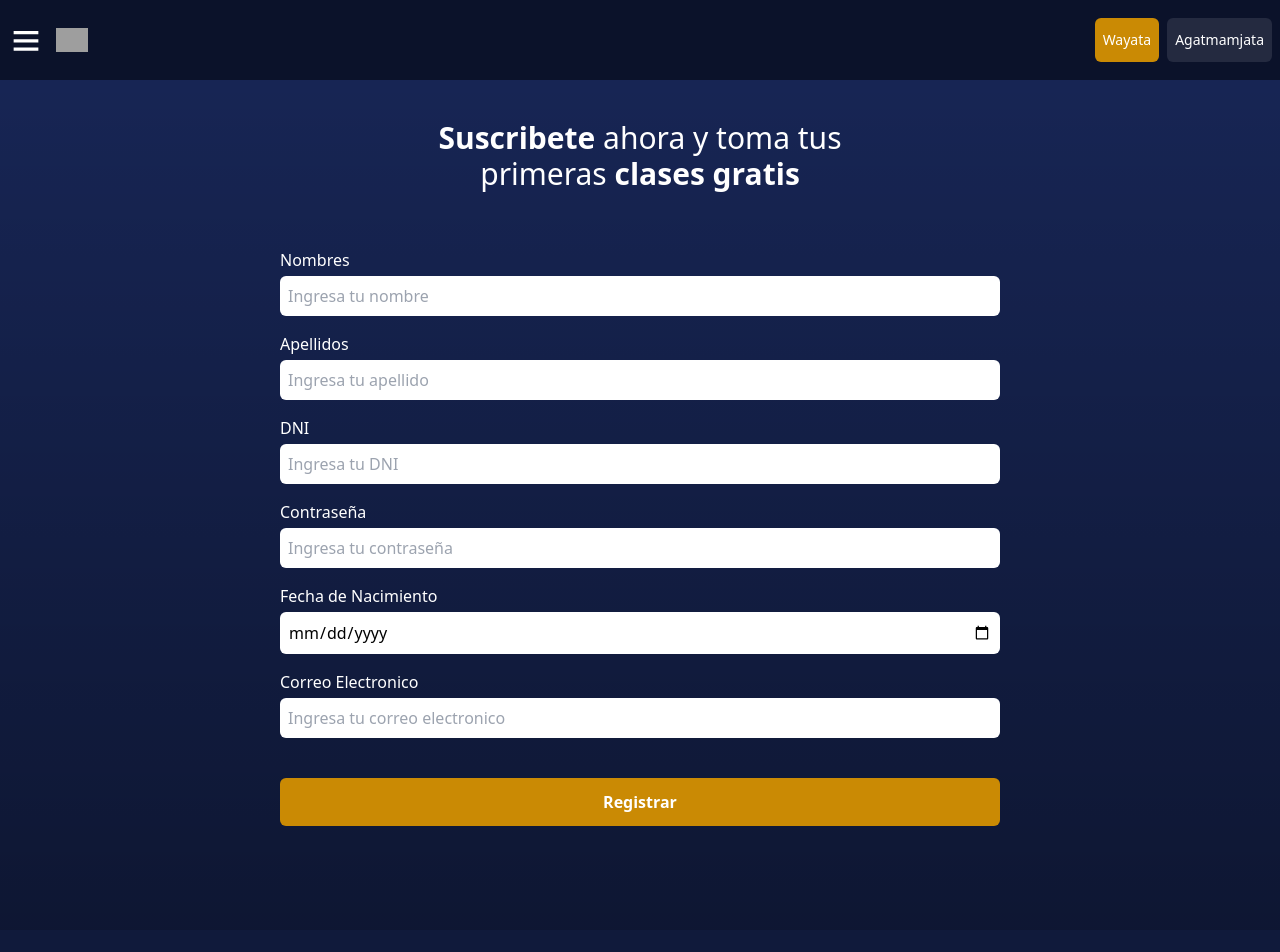
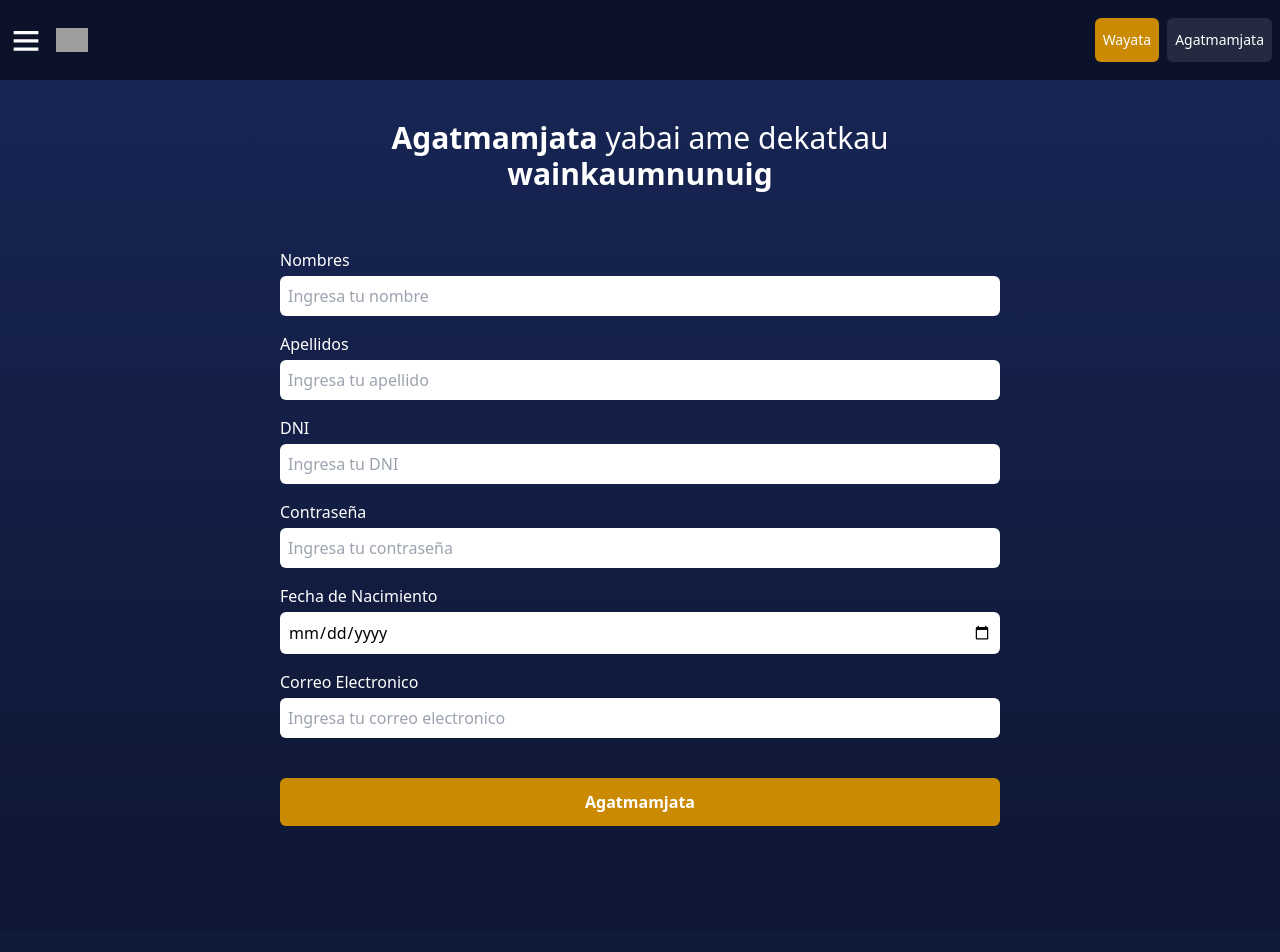
Before and after one commit to gianmarcoCossioArmijos/cursos-virtuales, a React (Vite) app: page /registrar in a window 1280 px wide. Shown: the top 952 px of the page. Built offline with nearby package versions, Linux system fonts and the light colour scheme; no server answers; grey boxes are pictures that could not be loaded.

Commit message:
cambio de idioma

```diff
--- a/src/pages/Registro.jsx
+++ b/src/pages/Registro.jsx
@@ -58,7 +58,7 @@ const Registro = () => {
                 sesion: crypto.randomUUID(),
                 cursos:
                     {
-                        "Entorno básico de Excel" : "NI6kjI1pLIk"
+                        "Shig Kaunaugme" : "w1FBaFEUhT4"
                     },
             })
         } else {
@@ -74,7 +74,7 @@ const Registro = () => {
                 sesion: crypto.randomUUID(),
                 cursos:
                     {
-                        "Entorno básico de Excel" : "NI6kjI1pLIk"
+                        "Shig Kaunaugme" : "w1FBaFEUhT4"
                     }
             })
 
@@ -87,7 +87,7 @@ const Registro = () => {
     <div className='w-full min-h-screen flex flex-col gap-10 bg-gradient-to-b from-black/0 to-black/40'>
 
         <h4 className='w-full md:w-2/3 lg:w-2/5 md:mx-auto pt-10 pb-4 text-3xl text-center'>
-            <strong>Suscribete</strong> ahora y toma tus primeras <strong>clases gratis</strong>
+            <strong>Agatmamjata</strong> yabai ame dekatkau <strong>wainkaumnunuig</strong>
         </h4>
 
         <form
@@ -168,7 +168,7 @@ const Registro = () => {
 
             <input
                 type="submit"
-                value="Registrar"
+                value="Agatmamjata"
                 className='w-full h-fit mx-auto my-6 p-3 flex justify-center gap-2 rounded-md bg-yellow-600 hover:bg-yellow-500 font-bold'
                 />
 
```
